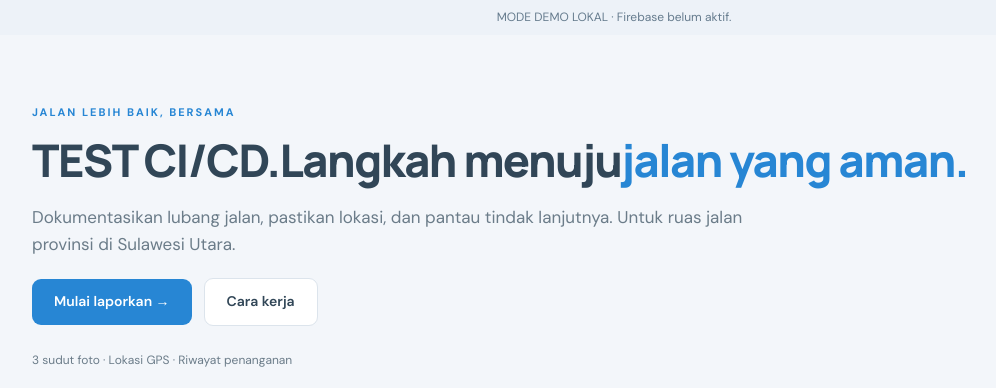
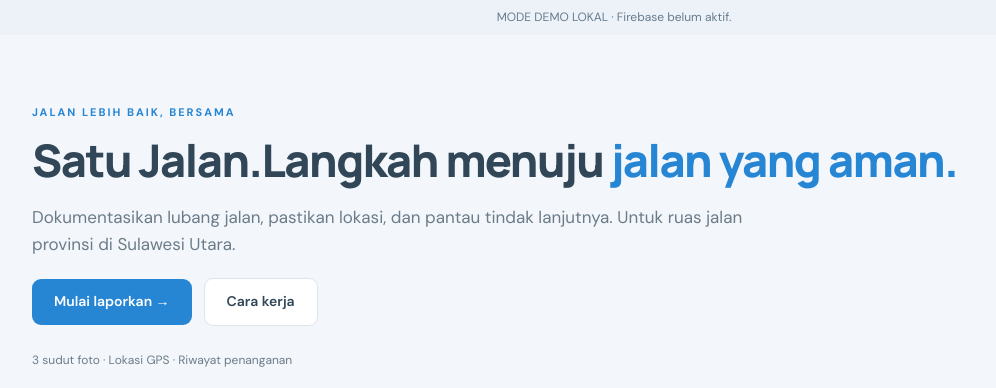
Before and after one commit to ivanapana/JalanCare-Skripsi, a Flask app: page / in a window 1280 px wide. Shown: the part 80-468 px from the top of the page, without its empty margins (26-1022 px from the left). Run offline with Flask 3, Linux system fonts and the light colour scheme.

Commit message:
Mengembalikkan Judul Utama Web

```diff
--- a/templates/home.html
+++ b/templates/home.html
@@ -5,8 +5,8 @@
       >{{ t('JALAN LEBIH BAIK, BERSAMA','BETTER ROADS, TOGETHER') }}</span
     >
     <h1>
-      {{ t('TEST CI/CD.','One report.') }}<br />{{ t('Langkah menuju','A step
-      toward') }}<br /><em>{{ t('jalan yang aman.','safer roads.') }}</em>
+      {{ t('Satu Jalan.','One report.') }}<br />{{ t('Langkah menuju','A step
+      toward') }}<br /><em>{{ t(' jalan yang aman.','safer roads.') }}</em>
     </h1>
     <p>
       {{ t('Dokumentasikan lubang jalan, pastikan lokasi, dan pantau tindak
```
